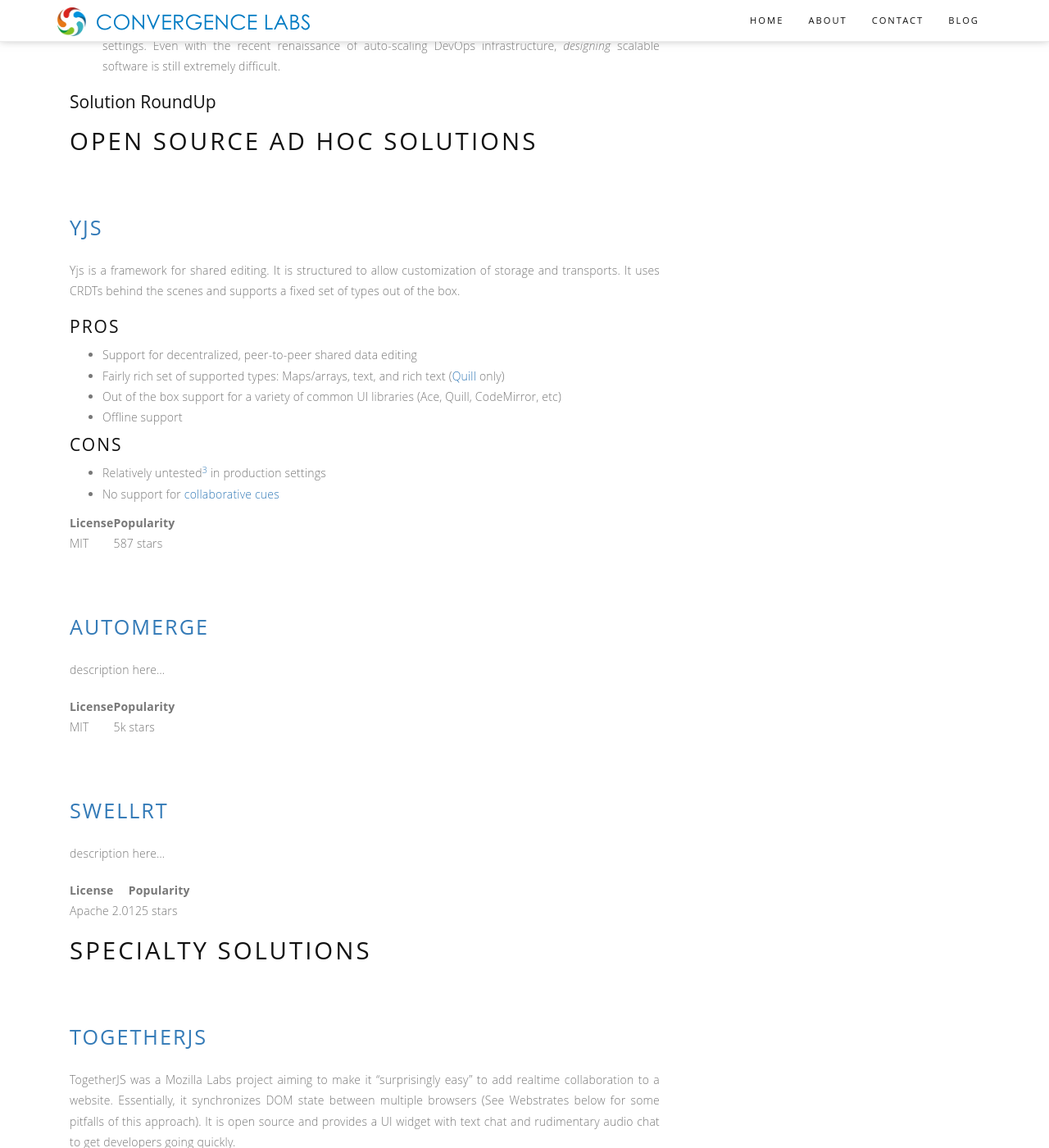
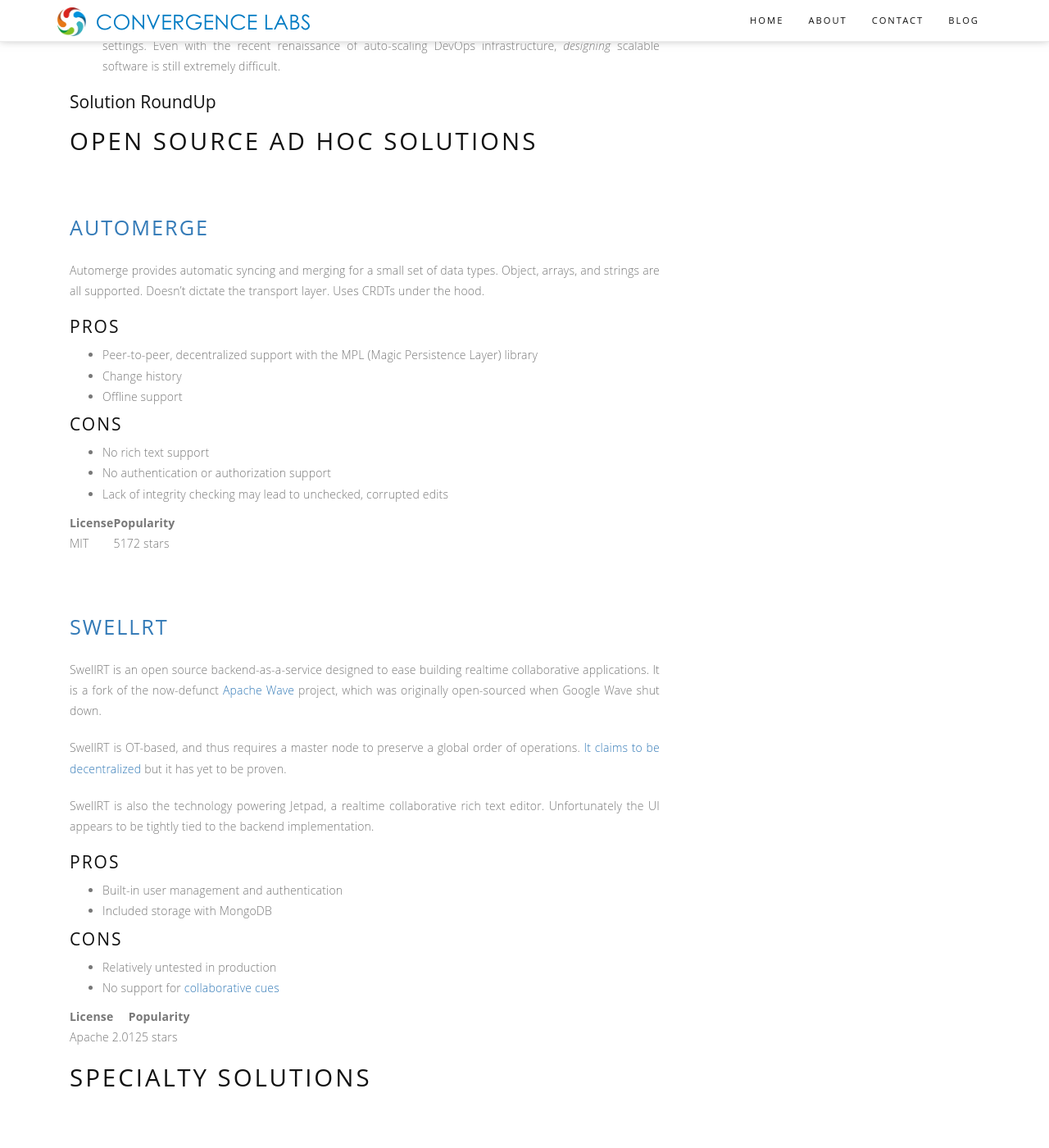
Before and after one commit to convergencelabs/convergencelabs-com, a Jekyll site: the page built from _posts/2018-03-19-overview-of-realtime-collaboration-technologies.md, in a window 1280 px wide and 1400 px high, scrolled down 4151 px. Shown: the whole window at 82% size. Built offline with Jekyll 4.4.1, drawn with Linux system fonts in a browser that asks for light colours; nearby versions of some CDN libraries; library files that are not in the unit come from our copies; some of the changed text lies outside the part shown.

Commit message:
finished first draft of overview post

```diff
--- a/_posts/2018-02-28-overview-of-realtime-collaboration-technologies.md
+++ b/_posts/2018-03-19-overview-of-realtime-collaboration-technologies.md
@@ -77,38 +77,45 @@
 
 ## Open Source Ad hoc Solutions
 
-### [Yjs](http://y-js.org/)
+### [Automerge](https://github.com/automerge/automerge)
 
-Yjs is a framework for shared editing.  It is structured to allow customization of storage and transports.   It uses CRDTs behind the scenes and supports a fixed set of types out of the box.
+Automerge provides automatic syncing and merging for a small set of data types.  Object, arrays, and strings are all supported.  Doesn't dictate the transport layer.  Uses CRDTs under the hood.
 
 #### Pros
 
-- Support for decentralized, peer-to-peer shared data editing
-- Fairly rich set of supported types: Maps/arrays, text, and rich text ([Quill](http://quilljs.com/) only)
-- Out of the box support for a variety of common UI libraries (Ace, Quill, CodeMirror, etc)
+- Peer-to-peer, decentralized support with the MPL (Magic Persistence Layer) library
+- Change history
 - Offline support
 
 #### Cons
 
-- Relatively untested[^3] in production settings
-- No support for [collaborative cues](https://convergencelabs.com/blog/2017/02/building-realtime-collaborative-applications)
+- No rich text support
+- No authentication or authorization support
+- Lack of integrity checking may lead to unchecked, corrupted edits
+
 
 | License | Popularity |
 | --- | --- |
-| MIT | 587 stars |
-
-
-### [Automerge](https://github.com/automerge/automerge)
-
-description here...
-
-| License | Popularity |
-| --- | --- |
-| MIT | 5k stars |
+| MIT | 5172 stars |
 
 ### [SwellRT](http://swellrt.org/)
 
-description here...
+SwellRT is an open source backend-as-a-service designed to ease building realtime collaborative applications.  It is a fork of the now-defunct [Apache Wave](http://incubator.apache.org/wave/) project, which was originally open-sourced when Google Wave shut down.
+
+SwellRT is OT-based, and thus requires a master node to preserve a global order of operations.  [It claims to be decentralized](https://github.com/P2Pvalue/swellrt/wiki/Comparing-SwellRT-with-Etherpad#scalability) but it has yet to be proven.
+
+SwellRT is also the technology powering Jetpad, a realtime collaborative rich text editor.  Unfortunately the UI appears to be tightly tied to the backend implementation.
+
+#### Pros
+
+- Built-in user management and authentication
+- Included storage with MongoDB
+
+#### Cons
+
+- Relatively untested in production
+- No support for [collaborative cues](https://convergencelabs.com/blog/2017/02/building-realtime-collaborative-applications)
+
 
 | License | Popularity |
 | --- | --- |
@@ -151,15 +158,57 @@
 
 ### [ShareDB (formerly ShareJS)](https://github.com/share/sharedb)
 
-description here...
+ShareDB is an open-source realtime backend. It uses OT to synchronize data.  [This repository] contains the types supported by ShareDB: JSON, plain text, and rich-text (scoped to work with Quill).
+
+#### Pros
+
+- Used in several production systems
+- Extensible via middleware with community-provided modules for authorization, etc.
+- Flexible storage options
+- Offline support
+
+#### Cons
+
+- Supporting other data types requires writing transforms from scratch, which is extremely time-intensive and error-prone
+- No support for [collaborative cues](https://convergencelabs.com/blog/2017/02/building-realtime-collaborative-applications)
 
 | License | Popularity |
 | --- | --- |
 | MIT | 1.7k stars |
 
+
+### [Yjs](http://y-js.org/)
+
+Yjs is a framework for shared editing.  It is structured to allow customization of storage and transports.   It uses CRDTs behind the scenes and supports a fixed set of types out of the box.
+
+#### Pros
+
+- Support for decentralized, peer-to-peer shared data editing
+- Fairly rich set of supported types: Maps/arrays, text, and rich text ([Quill](http://quilljs.com/) only)
+- Out of the box support for a variety of common UI libraries (Ace, Quill, CodeMirror, etc)
+- Offline support
+
+#### Cons
+
+- Relatively untested[^3] in production settings
+- No support for [collaborative cues](https://convergencelabs.com/blog/2017/02/building-realtime-collaborative-applications)
+- No authentication or authorization support
+
+| License | Popularity |
+| --- | --- |
+| MIT | 587 stars |
+
+
 ### [Convergence](https://convergence.io)
 
-We of course couldn't write this article without mentioning our own horse! Convergence is the first and only all-in-one turnkey solution for adding realtime collaboration to web applications.  After designing and implementing many realtime collaborative applications, Convergence was built to deliver the functionality that _every_ RTC app needs.  Where almost every library in this list only addresses the data synchronization problem, Convergence goes beyond, providing APIs for building collaboration awareness, presence, and chat.
+We of course couldn't write this article without mentioning our own horse! Convergence is the first and only all-in-one turnkey solution for adding realtime collaboration to web applications.  After designing and implementing many realtime collaborative applications, Convergence was built to deliver the functionality that _every_ RTC app needs.
+
+#### Collaborative Cues
+Where every library in this list only addresses the data synchronization problem, Convergence goes beyond, providing APIs for building collaboration awareness, presence, and chat.  Any usable multi-user application will need some sort of collaborative cueing to help users avoid conflicts, and Convergence provides APIs for references and activities.
+
+#### Pros and Cons
+
+The primary advantage to Convergence is that it is a full-fledged backend-as-as-service, so you get storage, user management, and authentication/authorization a la Firebase.  The primary disadvantage is that it is closed-source, though this comes with its own advantages, like guaranteed support.  Some folks don't want to trust their backend to a for-profit company, and we respect that. That's why this guide exists.
 
 | License |
 | --- |
```
Also changed, not shown: other parts of _posts/2018-03-19-overview-of-realtime-collaboration-technologies.md (+2 -2 lines).
